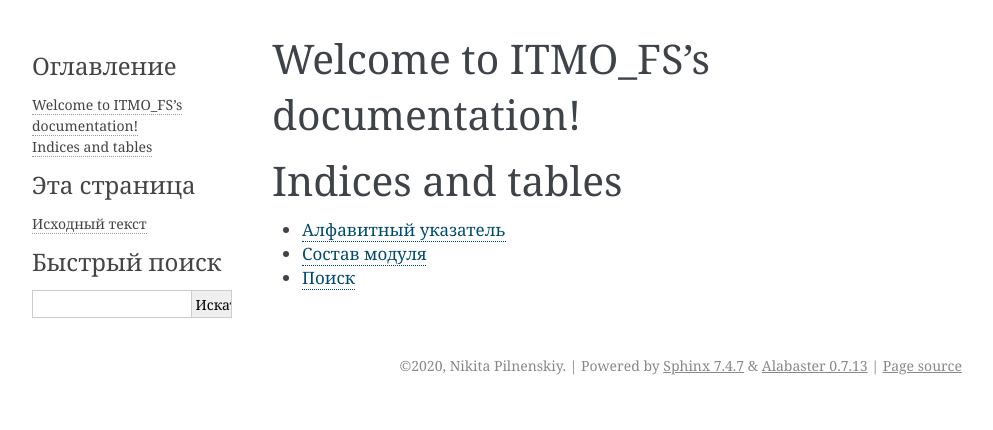
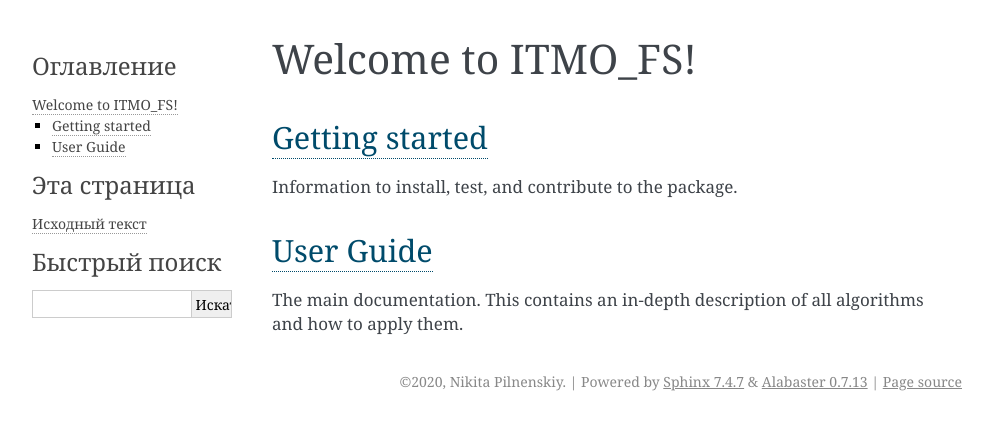
Before and after one commit to ctlab/ITMO_FS, a Sphinx documentation site: the page built from docs/index.rst, in a window 1280 px wide. Shown: the top 430 px of the page, without its empty margins (148-1141 px from the left). Built offline with Sphinx 7.4.7, drawn with Linux system fonts in a browser that asks for light colours.

Commit message:
Adding some documentation

```diff
--- a/docs/index.rst
+++ b/docs/index.rst
@@ -1,20 +1,34 @@
-.. ITMO_FS documentation master file, created by
-   sphinx-quickstart on Tue Jan 21 18:14:30 2020.
+.. project-template documentation master file, created by
+   sphinx-quickstart on Mon Jan 18 14:44:12 2016.
    You can adapt this file completely to your liking, but it should at least
    contain the root `toctree` directive.
 
-Welcome to ITMO_FS's documentation!
-===================================
+##########################################
+Welcome to ITMO_FS!
+##########################################
 
 .. toctree::
    :maxdepth: 2
-   :caption: Contents:
+   :hidden:
+   :caption: Getting Started
+
+   install
+
+.. toctree::
+   :maxdepth: 2
+   :hidden:
+   :caption: Documentation
+
+   user_guide
 
 
+`Getting started <install.html>`_
+---------------------------------
 
-Indices and tables
-==================
+Information to install, test, and contribute to the package.
 
-* :ref:`genindex`
-* :ref:`modindex`
-* :ref:`search`
+`User Guide <user_guide.html>`_
+-------------------------------
+
+The main documentation. This contains an in-depth description of all
+algorithms and how to apply them.
```
Also changed, not shown: docs/install.rst (added, +58 -0 lines), docs/introduction.rst (added, +86 -0 lines), docs/user_guide.rst (added, +12 -0 lines).
